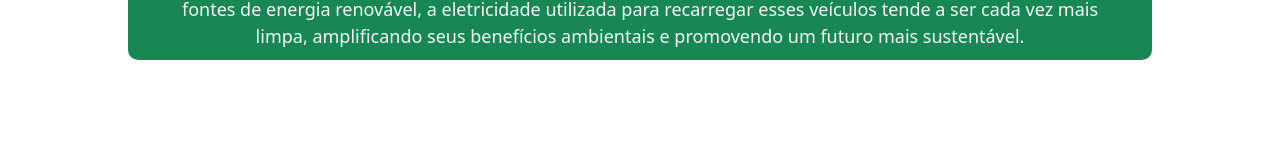
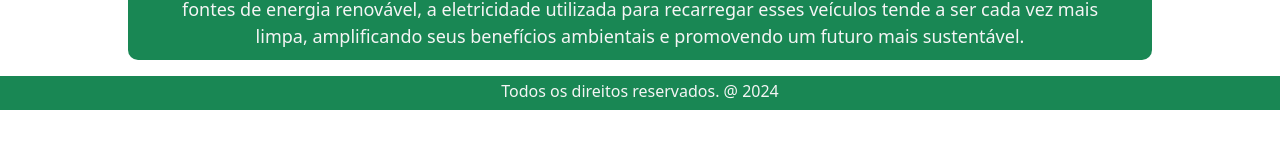
Before and after one commit to gmelo21/CP-Web-Development-3-24, a React (Vite) app: page / in a window 1280 px wide. Shown: the part 168-316 px from the top of the page. Built offline with nearby package versions, Linux system fonts and the light colour scheme.

Commit message:
Finished footer

```diff
--- a/src/App.jsx
+++ b/src/App.jsx
@@ -1,4 +1,5 @@
 import Header from "./components/Header/Header";
+import Footer from "./components/Footer/Footer";
 import { Outlet } from "react-router-dom";
 import "./components/base.css";
 
@@ -7,6 +8,7 @@ function App() {
     <>
       <Header />
       <Outlet />
+      <Footer />
     </>
   );
 }
--- /dev/null
+++ b/src/components/Footer/Footer.jsx
@@ -0,0 +1,13 @@
+import { Link, useNavigate } from "react-router-dom";
+import "./footer.css";
+
+const Footer = () => {
+  return (
+    <>
+      <footer>
+        <h6>Todos os direitos reservados. @ 2024</h6>
+      </footer>
+    </>
+  );
+};
+export default Footer;
--- /dev/null
+++ b/src/components/Footer/footer.css
@@ -0,0 +1,7 @@
+footer {
+    background-color: var(--ourGreen);
+    text-align: center;
+    color: var(--ourWhite);
+    padding: 1px;
+    padding-top: 6px;
+}
```
